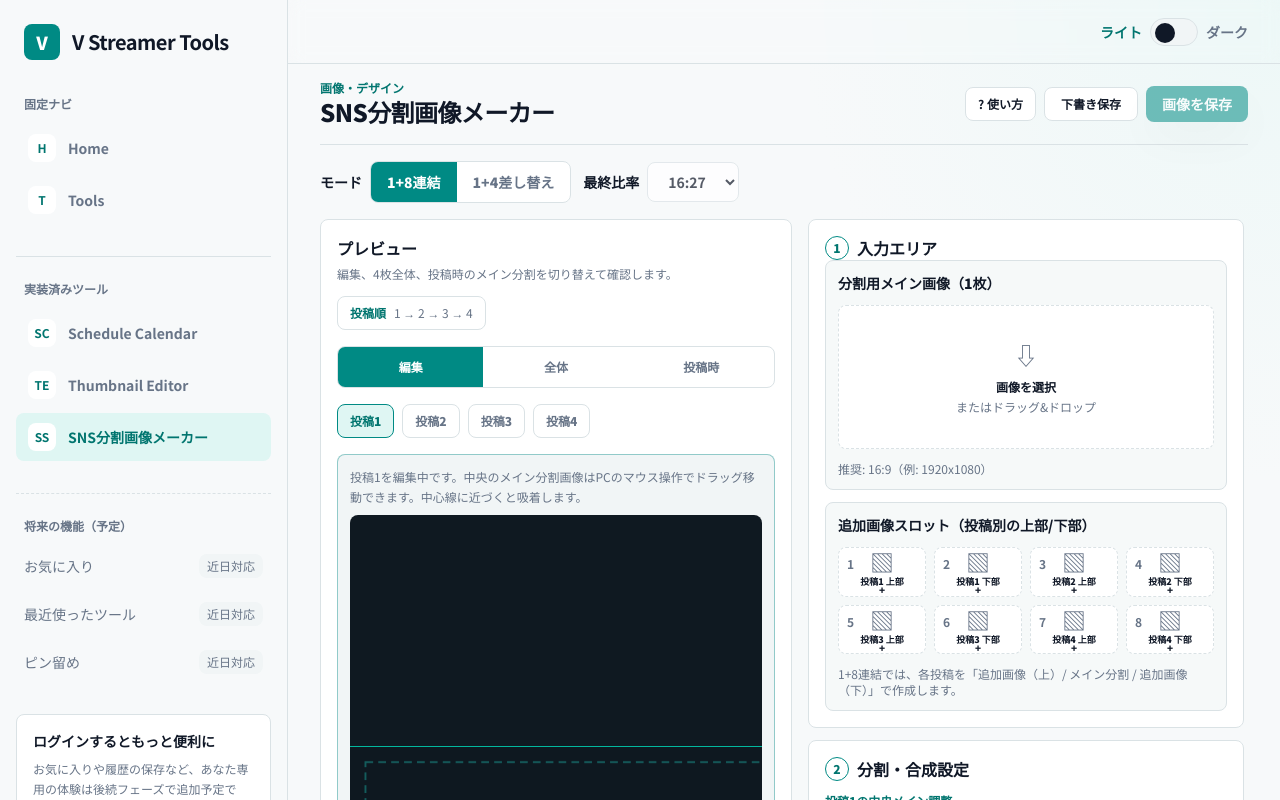
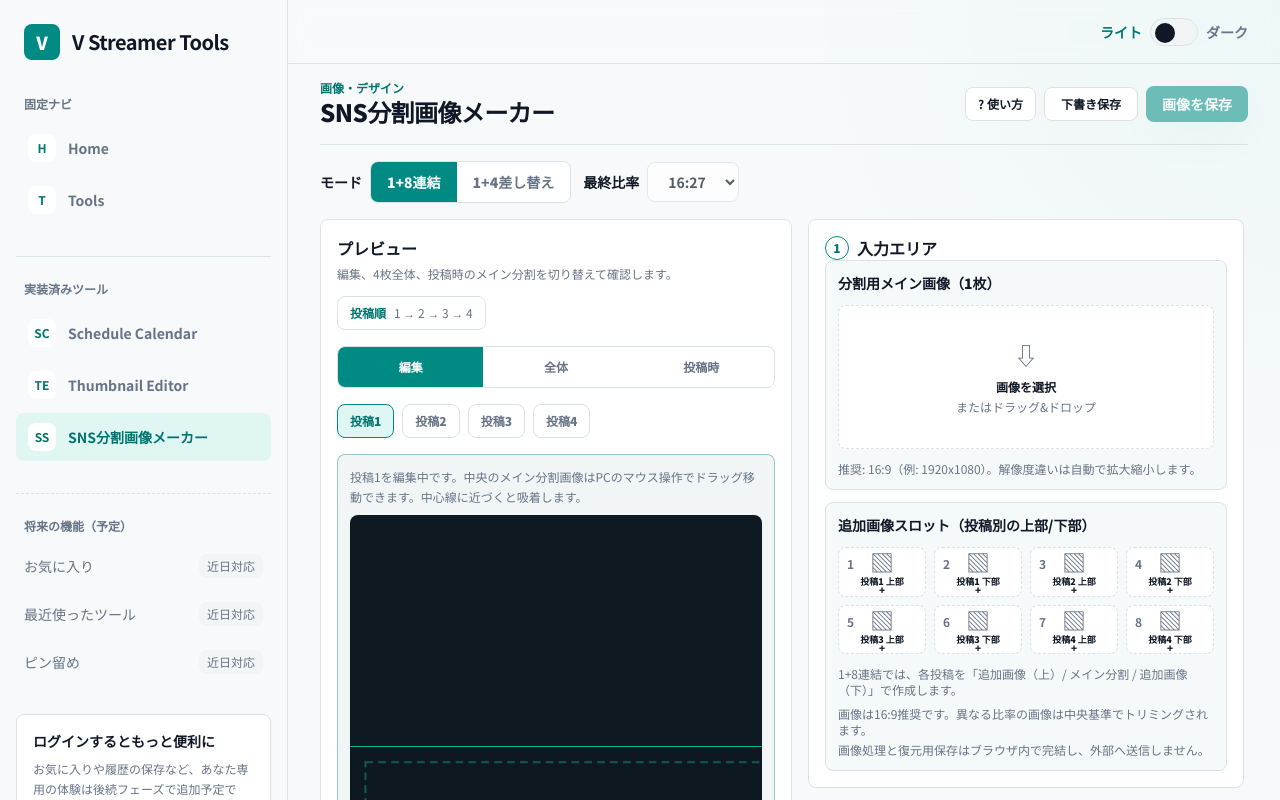
Before and after one commit to kurodev-web-tools/tool-portal, a Next.js app: page /tools/sns-split-image-maker in a window 1280 px wide. Built offline with nearby package versions, Linux system fonts and the light colour scheme; a web font is replaced by a local one.

Commit message:
Refine SNS split maker copy and follow-up notes

```diff
--- a/components/sns-split-image-maker/SnsSplitImageMakerApp.tsx
+++ b/components/sns-split-image-maker/SnsSplitImageMakerApp.tsx
@@ -699,6 +699,8 @@ export function SnsSplitImageMakerApp() {
                       ? "1+8連結では、各投稿を「追加画像（上）/ メイン分割 / 追加画像（下）」で作成します。"
                       : "1+4差し替えでは、各フレーム画像の中央1/3へメイン分割を差し込みます。"}
                   </p>
+                  <p className="mt-2 text-xs text-muted">画像は16:9推奨です。異なる比率の画像は中央基準でトリミングされます。</p>
+                  <p className="mt-1 text-xs text-muted">画像処理と復元用保存はブラウザ内で完結し、外部へ送信しません。</p>
                 </div>
               </div>
             </ControlSection>
@@ -790,6 +792,7 @@ export function SnsSplitImageMakerApp() {
               <p className="mt-2 text-xs text-muted">
                 メイン画像: {imageStatus.baseReady ? "選択済み" : "未選択"} / 追加画像: {imageStatus.slotReady}/{imageStatus.requiredSlots}
               </p>
+              <p className="mt-1 text-xs text-muted">出力はブラウザのダウンロードとして4枚の画像を保存します。</p>
             </ControlSection>
           </aside>
         </main>
@@ -911,7 +914,7 @@ function ImagePicker({
           画像を外す
         </button>
       ) : null}
-      {prominent ? <p className="mt-3 text-xs text-muted">推奨: 16:9（例: 1920x1080）</p> : null}
+      {prominent ? <p className="mt-3 text-xs text-muted">推奨: 16:9（例: 1920x1080）。解像度違いは自動で拡大縮小します。</p> : null}
     </div>
   );
 }
```
Also changed, not shown: 1 other file (tests, documents, lock files or other folders).
